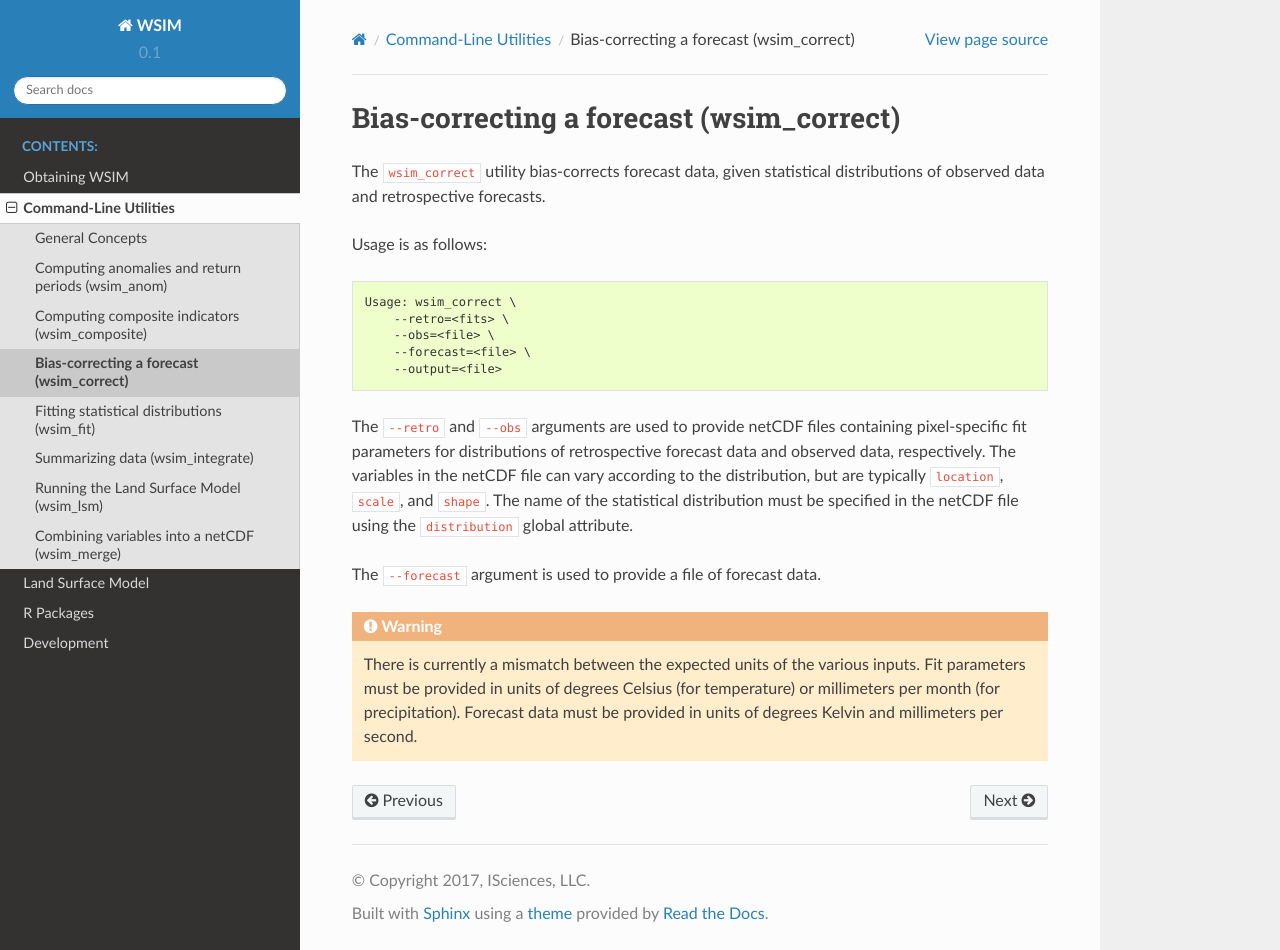
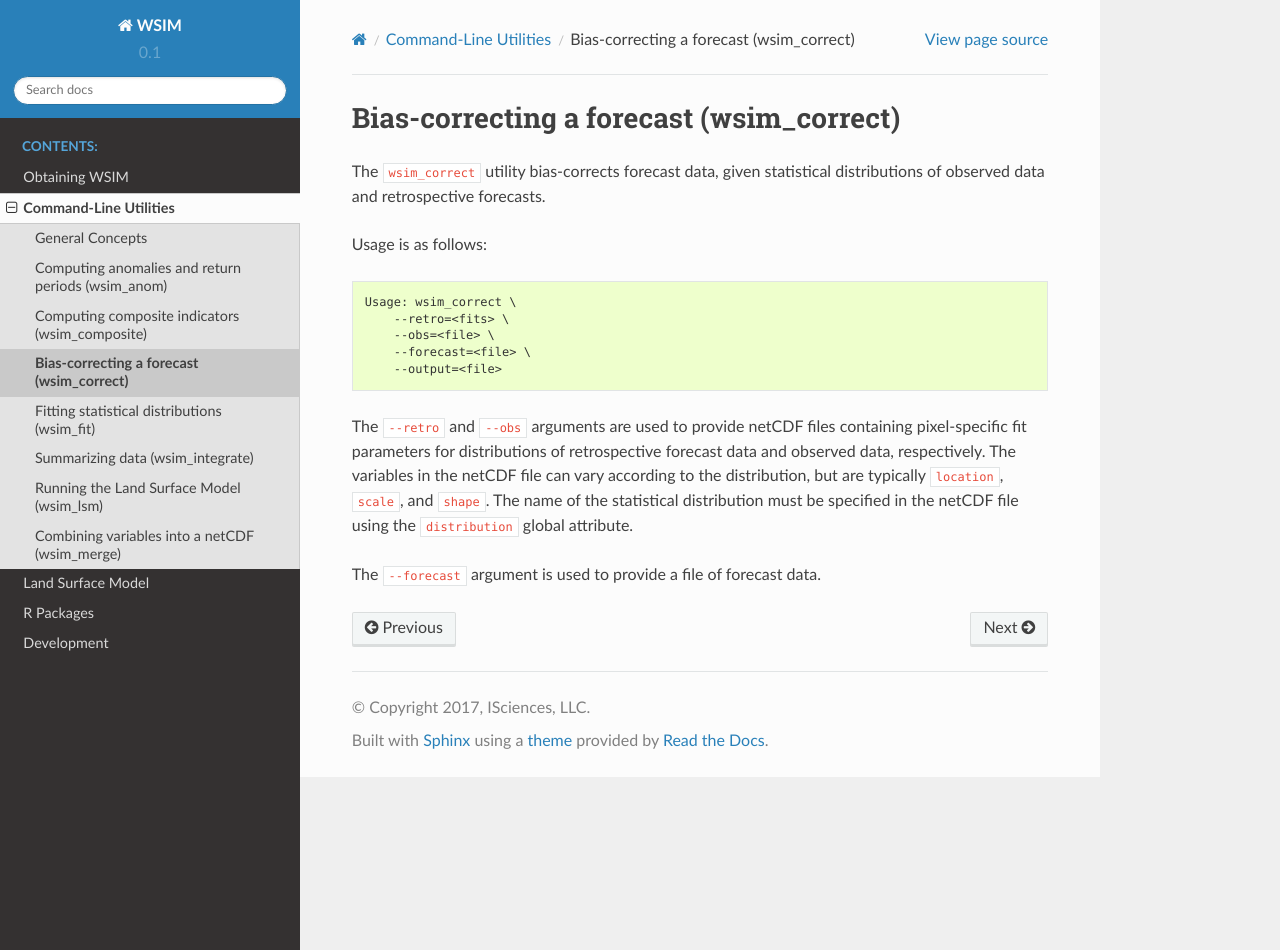
Before and after one commit to isciences/wsim, a Sphinx documentation site: the page built from docs/scripts/wsim_correct.rst, in a window 1280 px wide and 950 px high. Built offline with Sphinx 7.4.7 and the Read the Docs theme 2.0.0, drawn with Linux system fonts in a browser that asks for light colours.

Commit message:
Remove outdated warning in docs

```diff
--- a/docs/scripts/wsim_correct.rst
+++ b/docs/scripts/wsim_correct.rst
@@ -16,6 +16,3 @@ Usage is as follows:
 The ``--retro`` and ``--obs`` arguments are used to provide netCDF files containing pixel-specific fit parameters for distributions of retrospective forecast data and observed data, respectively. The variables in the netCDF file can vary according to the distribution, but are typically ``location``, ``scale``, and ``shape``. The name of the statistical distribution must be specified in the netCDF file using the ``distribution`` global attribute.
 
 The ``--forecast`` argument is used to provide a file of forecast data.
-
-.. WARNING::
-  There is currently a mismatch between the expected units of the various inputs. Fit parameters must be provided in units of degrees Celsius (for temperature) or millimeters per month (for precipitation). Forecast data must be provided in units of degrees Kelvin and millimeters per second.
```
